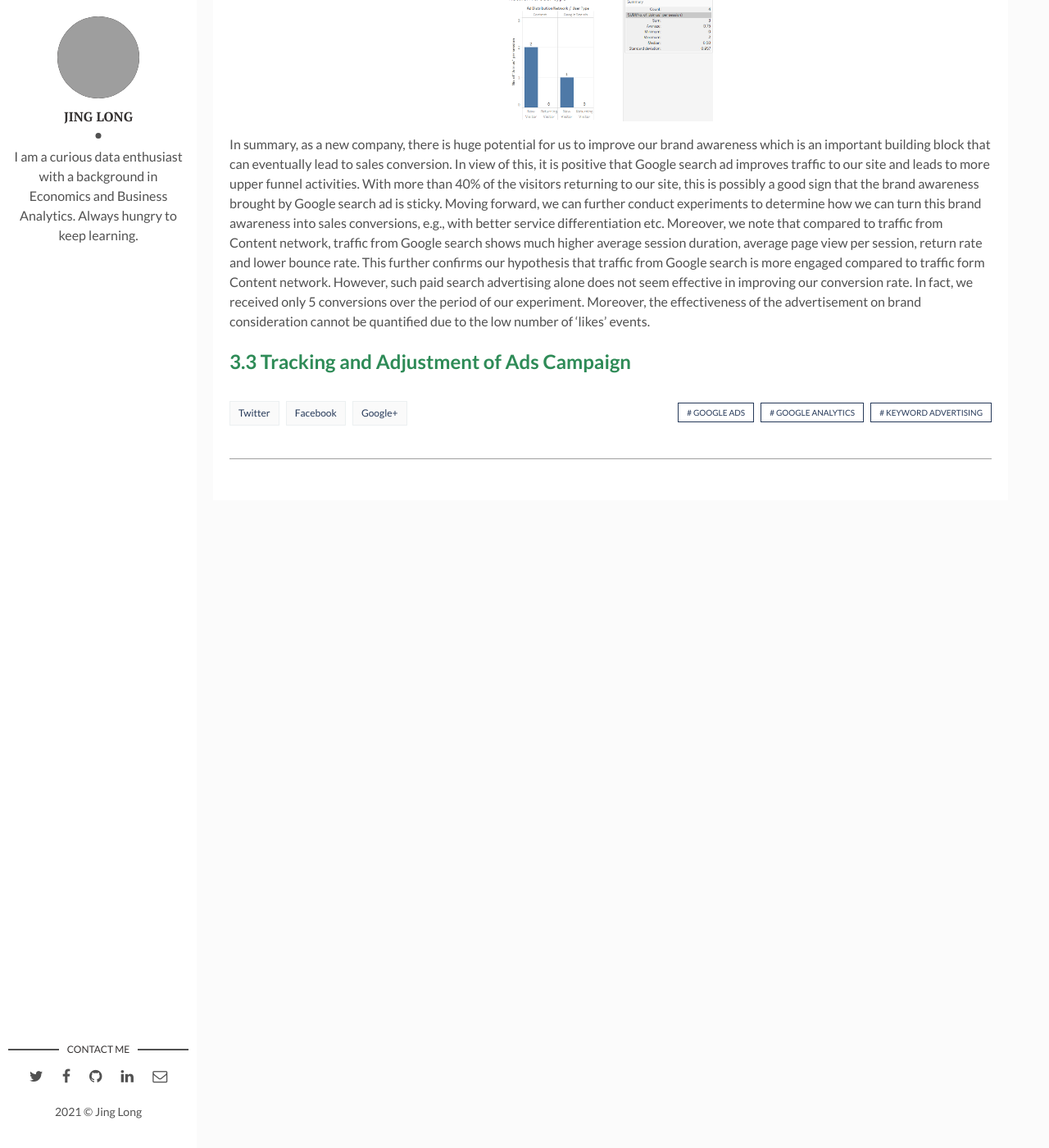
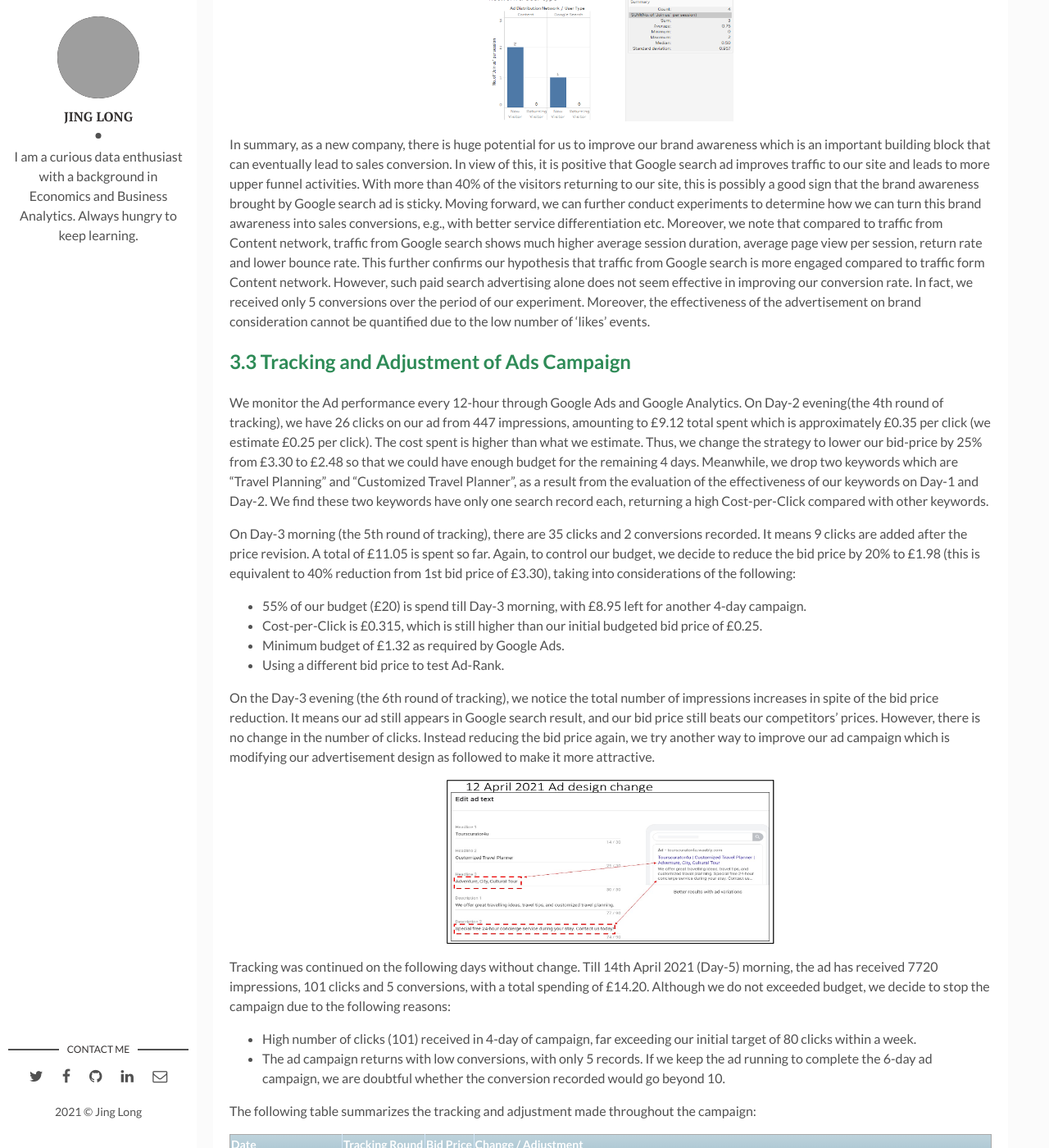
Before and after one commit to jing042323/jing-long, a Jekyll site: the page built from _posts/2021-10-07-google_ads.markdown, in a window 1280 px wide and 1400 px high, scrolled down 12098 px. Shown: the whole window at 82% size. Built offline with Jekyll 4.4.1, drawn with Linux system fonts in a browser that asks for light colours; comment, search, counter and statistics services are not loaded; before the commit the page ends 12728 px from its top, so only the background shows below that; some of the changed text lies outside the part shown; grey boxes are pictures that could not be loaded.

Commit message:
update ads

```diff
--- a/_posts/2021-10-07-google_ads.markdown
+++ b/_posts/2021-10-07-google_ads.markdown
@@ -254,7 +254,7 @@ We will use the following metrics to measure the effectiveness of our campaign i
 Only traffic brought in by Google search eventually clicks on the ‘Learn more’ button to find out more about our services. In addition, all other performance metrics (Session duration, Average page view per session, Bounce rate) are much better for traffic brought in via Google search than Content network. In fact, average session duration, number of page view per session were nearly 2 times higher. Such metrics likely translate to much more interest and higher brand awareness. Also, return users not only have lower bounce rate but also show much better performance metrics compared to new user. This is expected since such users likely return due to a previous good experience and are thus keen to explore our services further.
 
 <p align="center">
-<img src="{{site.baseurl}}/assets/img/Google_Ads/stage1.png" height="350" width="500" />
+<img src="{{site.baseurl}}/assets/img/Google_Ads/stage1.png" height="350" width="600" />
 </p>
 
 - ### Effectiveness of our ad at Stage 2: Affective stage - Like our content
@@ -262,7 +262,7 @@ Only traffic brought in by Google search eventually clicks on the ‘Learn more
 Only traffic brought in by ‘Google search’ likes our pages. Also, we see that more than 40% of the traffic from Google search returns to our website while less than 6% of the traffic from Content network do so. This is aligned with our previous hypothesis that traffic from Content network is generally more passive as they are shown our ad most likely due to a loosely similar content they are browsing on. On the other hand, traffic from Google search is more likely to be active users searching for topics aligned to keywords we advertise. This is further reinforced by the fact that only traffic brought in by Google search likes our pages.
 
 <p align="center">
-<img src="{{site.baseurl}}/assets/img/Google_Ads/stage2.png" height="180" width="500" />
+<img src="{{site.baseurl}}/assets/img/Google_Ads/stage2.png" height="180" width="600" />
 </p>
 
 - ### Effectiveness of our ad at Stage 3: Behavioral stage - Join us
@@ -270,9 +270,46 @@ Only traffic brought in by ‘Google search’ likes our pages. Also, we see tha
 During our experiment period, we have 5 clicks on the contact us page and only 3 visitors click on the ‘Join us’ button for users to send us their contact details. Hence, we are not able to draw much insights on the influence of our ad on the conversion rate with such limited data.
 
 <p align="center">
-<img src="{{site.baseurl}}/assets/img/Google_Ads/stage3.png" height="180" width="250" />
+<img src="{{site.baseurl}}/assets/img/Google_Ads/stage3.png" height="180" width="300" />
 </p>
+
 
 In summary, as a new company, there is huge potential for us to improve our brand awareness which is an important building block that can eventually lead to sales conversion. In view of this, it is positive that Google search ad improves traffic to our site and leads to more upper funnel activities. With more than 40% of the visitors returning to our site, this is possibly a good sign that the brand awareness brought by Google search ad is sticky. Moving forward, we can further conduct experiments to determine how we can turn this brand awareness into sales conversions, e.g., with better service differentiation etc. Moreover, we note that compared to traffic from Content network, traffic from Google search shows much higher average session duration, average page view per session, return rate and lower bounce rate. This further confirms our hypothesis that traffic from Google search is more engaged compared to traffic form Content network. However, such paid search advertising alone does not seem effective in improving our conversion rate. In fact, we received only 5 conversions over the period of our experiment. Moreover, the effectiveness of the advertisement on brand consideration cannot be quantified due to the low number of ‘likes’ events.
 
 ## <span style="color:SeaGreen"> 3.3 Tracking and Adjustment of Ads Campaign </span>
+
+We monitor the Ad performance every 12-hour through Google Ads and Google Analytics. On Day-2 evening(the 4th round of tracking), we have 26 clicks on our ad from 447 impressions, amounting to £9.12 total spent which is approximately £0.35 per click (we estimate £0.25 per click). The cost spent is higher than what we estimate. Thus, we change the strategy to lower our bid-price by 25% from £3.30 to £2.48 so that we could have enough budget for the remaining 4 days. Meanwhile, we drop two keywords which are “Travel Planning” and “Customized Travel Planner”, as a result from the evaluation of the effectiveness of our keywords on Day-1 and Day-2. We find these two keywords have only one search record each, returning a high Cost-per-Click compared with other keywords.
+
+On Day-3 morning (the 5th round of tracking), there are 35 clicks and 2 conversions recorded. It means 9 clicks are added after the price revision. A total of £11.05 is spent so far. Again, to control our budget, we decide to reduce the bid price by 20% to £1.98 (this is equivalent to 40% reduction from 1st bid price of £3.30), taking into considerations of the following:
+- 55% of our budget (£20) is spend till Day-3 morning, with £8.95 left for another 4-day campaign.
+- Cost-per-Click is £0.315, which is still higher than our initial budgeted bid price of £0.25.
+- Minimum budget of £1.32 as required by Google Ads.
+- Using a different bid price to test Ad-Rank.
+
+On the Day-3 evening (the 6th round of tracking), we notice the total number of impressions increases in spite of the bid price reduction. It means our ad still appears in Google search result, and our bid price still beats our competitors' prices. However, there is no change in the number of clicks. Instead reducing the bid price again, we try another way to improve our ad campaign which is modifying our advertisement design as followed to make it more attractive.
+
+<p align="center">
+<img src="{{site.baseurl}}/assets/img/Google_Ads/ad_change.png" height="200" width="400" />
+</p>
+
+Tracking was continued on the following days without change. Till 14th April 2021 (Day-5) morning, the ad has received 7720 impressions, 101 clicks and 5 conversions, with a total spending of £14.20. Although we do not exceeded budget, we decide to stop the campaign due to the following reasons:
+
+- High number of clicks (101) received in 4-day of campaign, far exceeding our initial target of 80 clicks within a week.
+- The ad campaign returns with low conversions, with only 5 records. If we keep the ad running to complete the 6-day ad campaign, we are doubtful whether the conversion recorded would go beyond 10.
+
+The following table summarizes the tracking and adjustment made throughout the campaign:
+
+|     Date                        |     Tracking Round    |     Bid Price    |     Change / Adjustment                                                                                                             |
+|---------------------------------|-----------------------|------------------|-------------------------------------------------------------------------------------------------------------------------------------|
+|     Day-1: 10th   April 2021    |     -                 |     £3.30        |     Campaign   went live at 4.52 a.m.                                                                                               |
+|     Day-1: 10th   April 2021    |     1                 |     £3.30        |                                                                                                                                     |
+|     Day-1: 10th   April 2021    |     2                 |     £3.30        |                                                                                                                                     |
+|     Day-2: 11th   April 2021    |     3                 |     £2.48        |     Bid price   reduced 25% to £2.48                                                                                                |
+|     Day-2: 11th   April 2021    |     4                 |     £2.48        |     Ad design   changed.      Dropped   keywords “travel planning”, “customized travel planner”.     Modified ad   descriptions.    |
+|     Day-3: 12th   April 2021    |     5                 |     £1.98        |     Bid price   reduced 20% to £1.98                                                                                                |
+|     Day-3: 12th   April 2021    |     6                 |     £1.98        |                                                                                                                                     |
+|     Day-4: 13th   April 2021    |     7                 |     £1.98        |                                                                                                                                     |
+|     Day-4: 13th   April 2021    |     8                 |     £1.98        |                                                                                                                                     |
+|     Day-5: 14th   April 2021    |     9                 |     £1.98        |     Campaign   stopped                                                                                                              |
+
+# <span style="border-bottom:2px solid SeaGreen;color:SeaGreen">4. Reflections and Lesson Learnt</span>
```
Also changed, not shown: assets/img/Google_Ads/ad_change.png (added).
